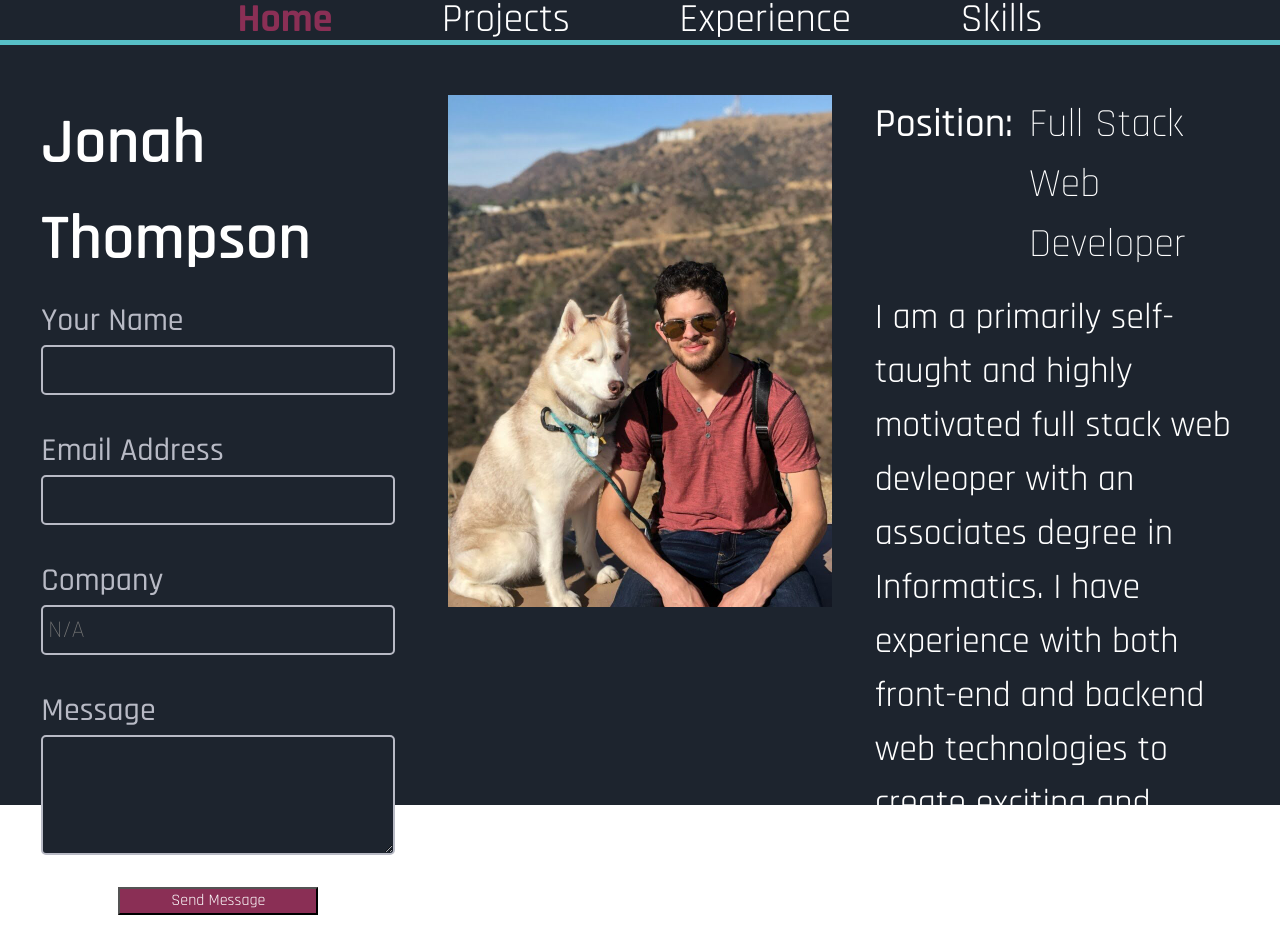
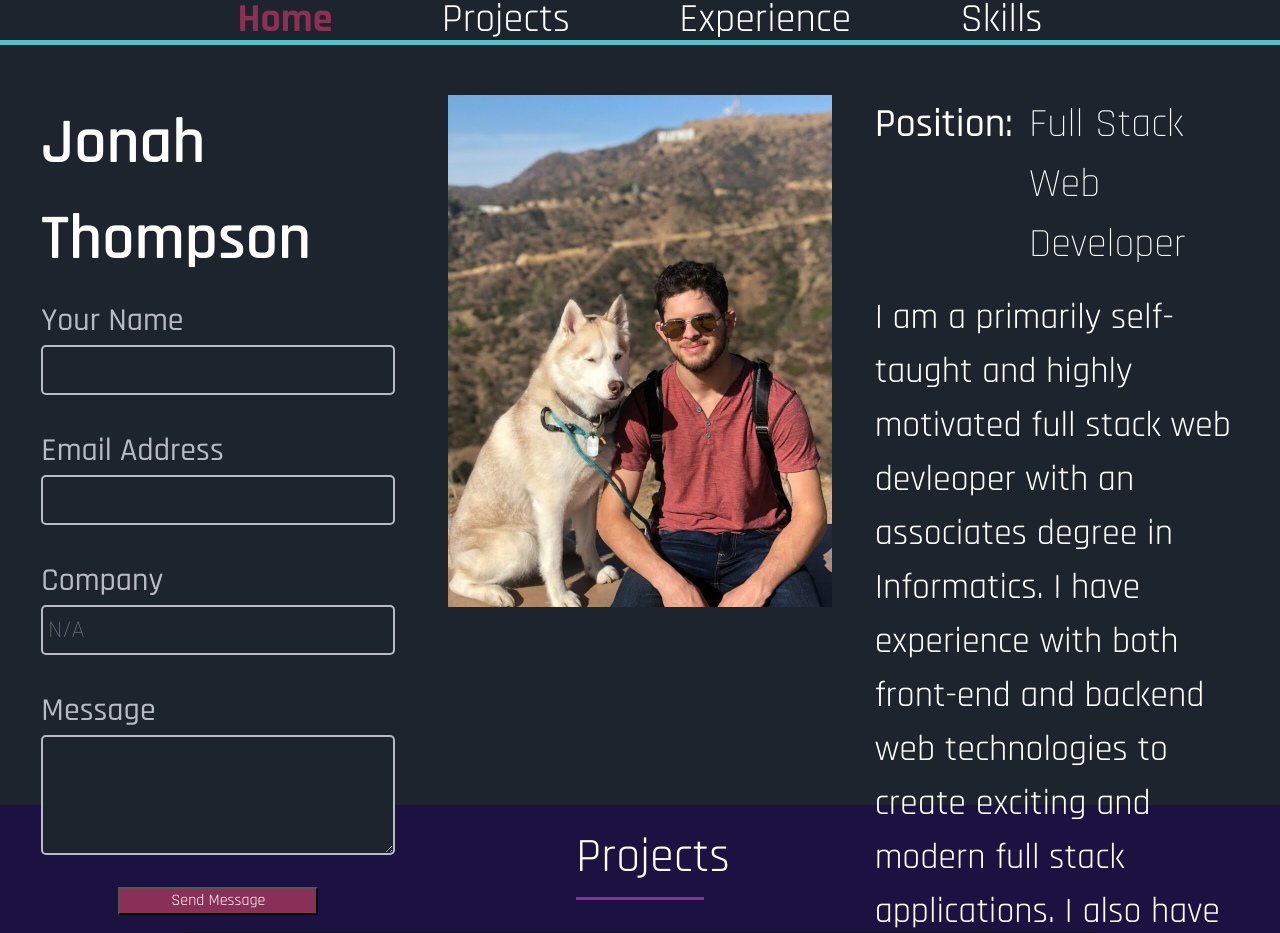
Before and after one commit to jnhthomp/Portfolio, a React (Create React App) app: page / in a window 1280 px wide. Shown: the top 933 px of the page. Built offline with nearby package versions, Linux system fonts and the light colour scheme.

Commit message:
Add project section to App component

```diff
--- a/src/App.js
+++ b/src/App.js
@@ -6,6 +6,8 @@ import ContactForm from './Components/ContactForm/ContactForm';
 import Hero from './Components/Hero/Hero';
 import heroImg from './Assets/hero1.jpg'; // change import here (or add more) to change
 import AboutDescription from './Components/AboutDescription/AboutDescription';
+import ProjectSection from './Components/ProjectSection/ProjectSection';
+import ProjectShowcase from './Components/ProjectShowcase/ProjectShowcase';
 
 function App(){
   // If making a hero image picture changer...
@@ -14,14 +16,16 @@ function App(){
   // 3. Set timer to cycle through array to change what image is being sourced
 
   const submitFormHandler = (e) => {
-    e.preventDefault()
+  e.preventDefault()
     console.log('App.js: Form submitted')
   }
 
   return (
     <React.Fragment>
       <div className={classes.tallTest}>
+        {/* Navbar */}
         <Navbar />
+        {/* About... */}
         <AboutSection>
           {/* Start About-Left */}
           <div>
@@ -41,6 +45,13 @@ function App(){
             <AboutDescription />
           </div>
         </AboutSection>
+        {/* Projects */}
+        <ProjectSection>
+          <div className={classes.projectsHeaderContainer}>
+            <h2 className={classes.projectSectionHeader}>Projects</h2>
+          </div>
+          <ProjectShowcase />
+        </ProjectSection>
 
       </div>
     </React.Fragment>
--- a/src/App.module.css
+++ b/src/App.module.css
@@ -10,6 +10,20 @@ h1 {
   padding-left: 20px;
 }
 
+.projectsHeaderContainer {
+  display: flex;
+  justify-content: center;
+  padding: 1rem 0 2rem 0;
+}
+
+h2.projectSectionHeader {
+  font-size: 3rem;
+  text-align: center;
+  border-bottom: 3px solid var(--clr-accent-400);
+  width: 10%;
+  padding-bottom: .25rem;
+}
+
 .heroContainer {
   display: flex;
   align-items: start;
```
